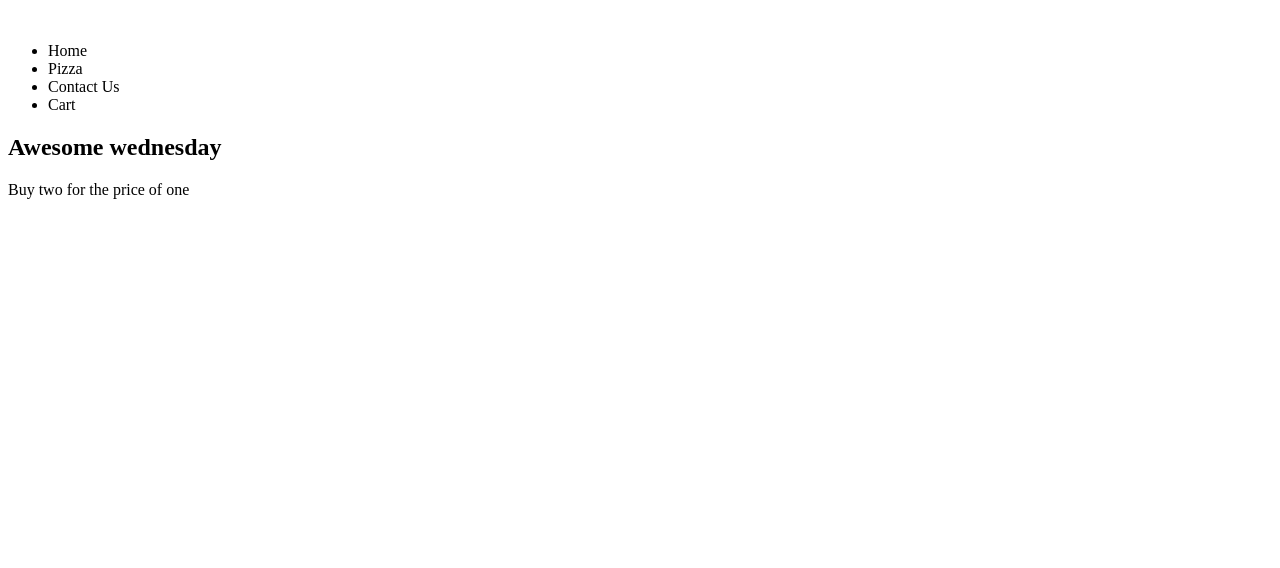
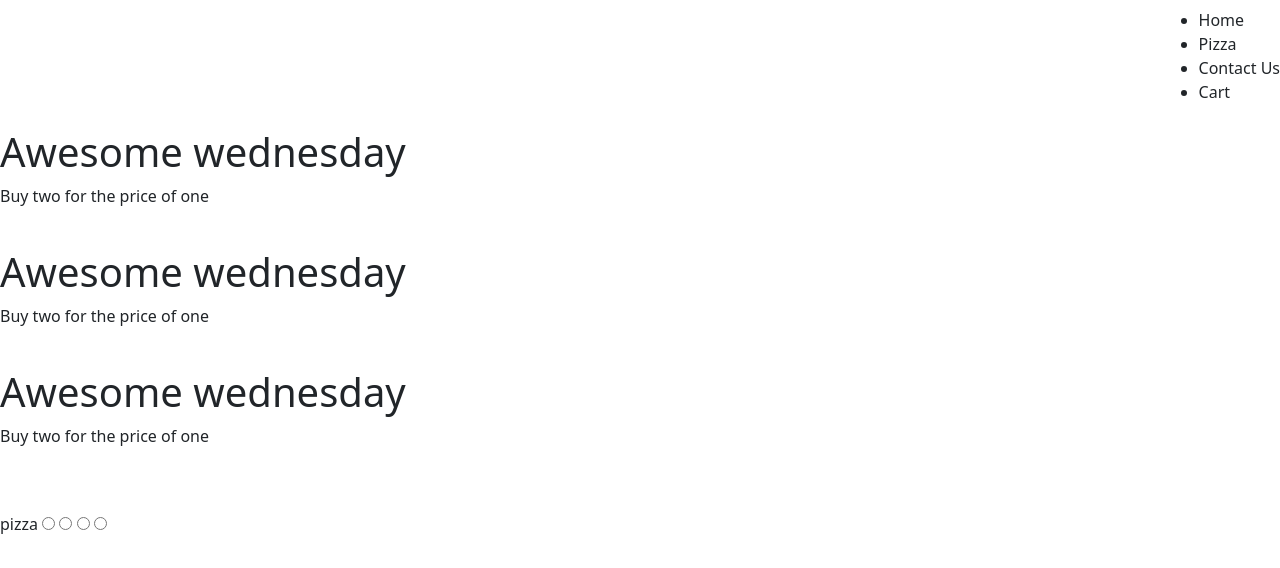
Before and after one commit to kLeitich/Pizzafarm, a plain HTML site: page index.html in a window 1280 px wide. Drawn offline with nearby package versions, Linux system fonts and the light colour scheme.

Commit message:
adding  sturcture for pizza input ssection

```diff
--- a/index.html
+++ b/index.html
@@ -4,6 +4,9 @@
     <meta charset="UTF-8">
     <meta http-equiv="X-UA-Compatible" content="IE=edge">
     <meta name="viewport" content="width=device-width, initial-scale=1.0">
+    <!-- CSS only -->
+<link href="https://cdn.jsdelivr.net/npm/bootstrap@5.1.3/dist/css/bootstrap.min.css" rel="stylesheet" integrity="sha384-1BmE4kWBq78iYhFldvKuhfTAU6auU8tT94WrHftjDbrCEXSU1oBoqyl2QvZ6jIW3" crossorigin="anonymous">
+<link rel="stylesheet" href="styles.css">
     <title>Pizzafarm</title>
 </head>
 <body>
@@ -33,8 +36,36 @@
             </div>
         </div>
         <div class="banner2">
+            <div class="text2">
+                <h1>Awesome wednesday</h1>
+                <p>Buy two for the price of one</p>
+            </div>
+            <div class="img2">
+                <img src="" alt="">
+            </div>
+        </div>
+        <div class="banner3">
+            <div class="text3">
+                <h1>Awesome wednesday</h1>
+                <p>Buy two for the price of one</p>
+            </div>
+            <div class="img3">
+                <img src="" alt="">
+            </div>
+        </div>
+    </section>
+    <section class="pizza">
+        <div class="pizzaimg">
+            <img src="" alt="">
+        </div>
+        <form class="input">
+            <label for="size">pizza</label>
+            <input type="radio" name="small" id="small">
+            <input type="radio" name="medium" id="medium">
+            <input type="radio" name="large" id="large">
+            <input type="radio" name="xlarge" id="xlarge">
 
-        </div>
+        </form>
     </section>
 </body>
 </html>
```
